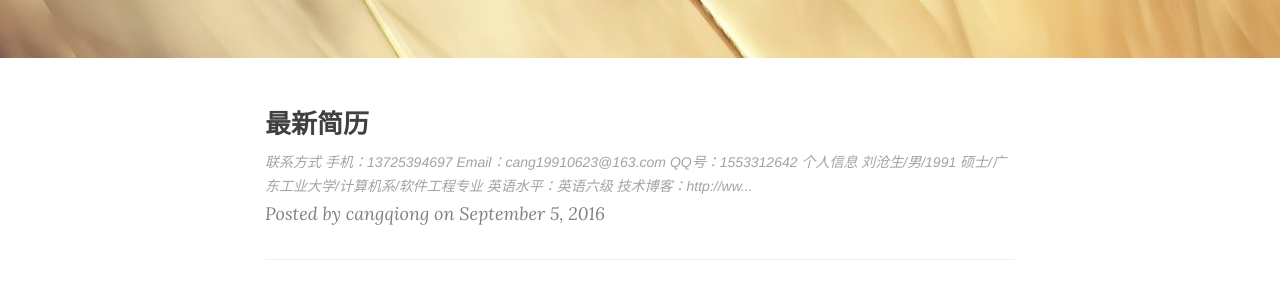
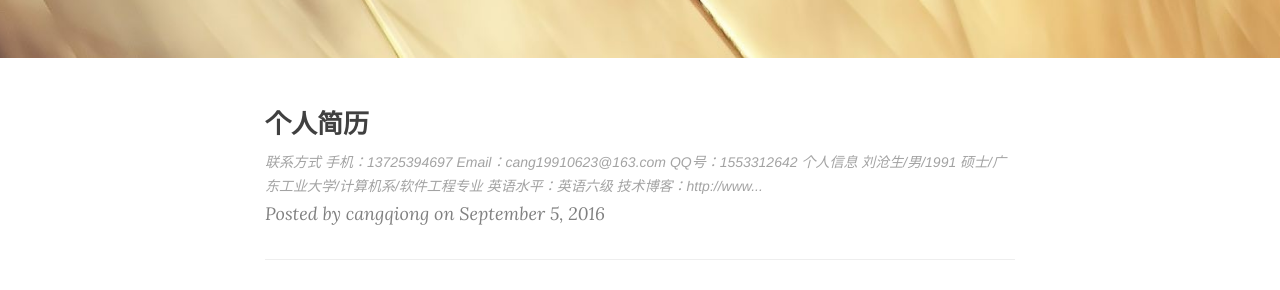
Before and after one commit to cangqiong/cangqiong.github.io, a Jekyll site: the page built from index.html, in a window 1280 px wide. Shown: the part 370-660 px from the top of the page. Built offline with Jekyll 4.4.1, drawn with Linux system fonts in a browser that asks for light colours; nearby versions of some CDN libraries; the list of posts is cut into pages by our own code; part of the change alters nothing that is shown.

```diff
--- a/_posts/2016-09-05-最新简历.md
+++ b/_posts/2016-09-05-最新简历.md
@@ -1,3 +1,9 @@
+---
+layout: index
+title: 个人简历
+categories: [resumes]
+description: 我的最新简历
+---
 
 # 联系方式
 
```
